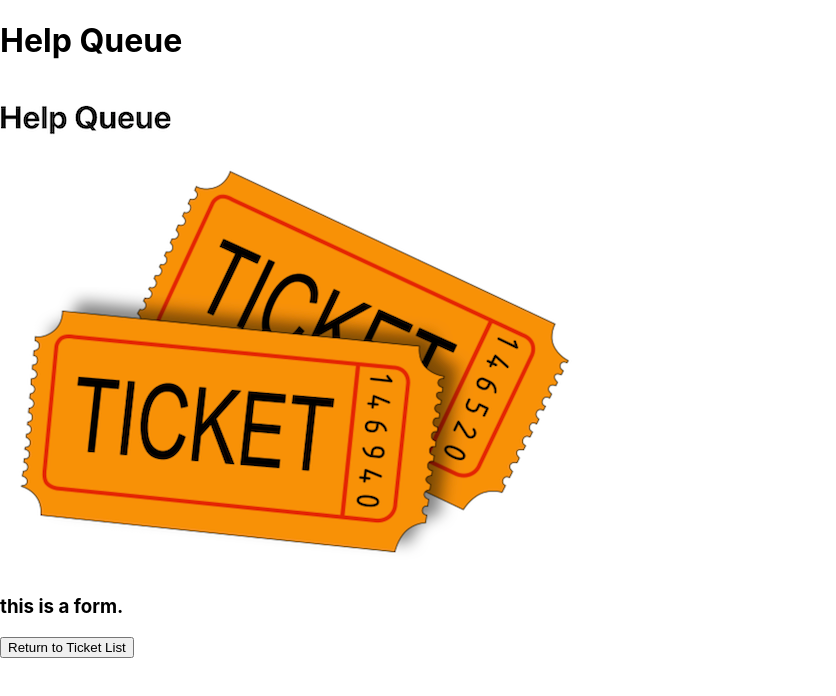
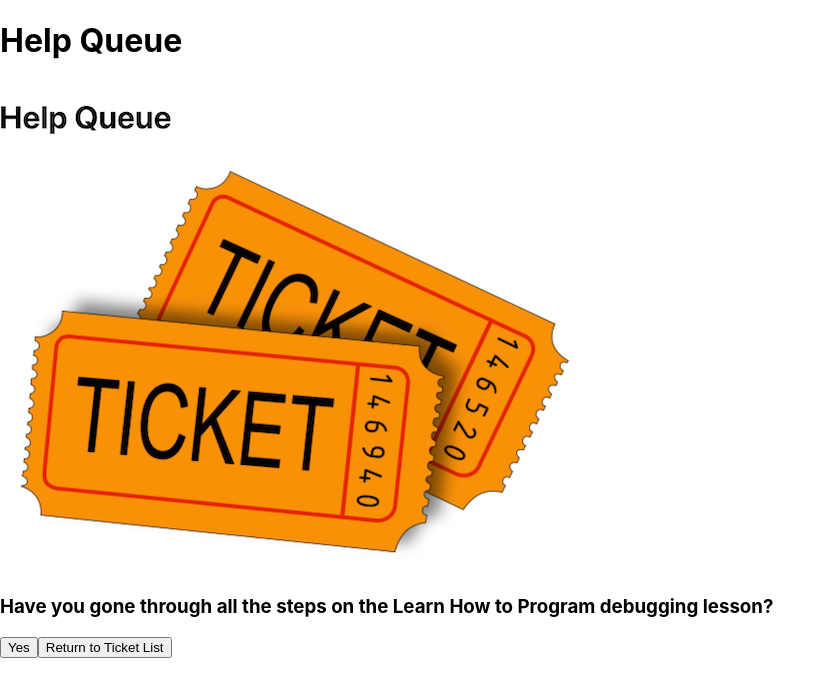
Before and after one commit to Sofacosta/help-queue-shannon, a React (Create React App) app: page / in a window 1280 px wide. Both pictures are taken after a click on the button "Add Ticket". Shown: the top 696 px of the page, without its empty margins (0-836 px from the left). Built offline with nearby package versions, Linux system fonts and the light colour scheme.

Commit message:
working state for question checkpoint pages
Co-authored-by: Sofia Acosta <sofiaacostarascon@gmail.com>

```diff
--- /dev/null
+++ b/src/components/Alert.js
@@ -0,0 +1,11 @@
+import React from "react";
+
+function Alert(props){
+  return(
+    <React.Fragment>
+      <h3>{props.question}</h3>
+    </React.Fragment>
+  );
+}
+
+export default Alert;
--- a/src/components/NewTicketForm.js
+++ b/src/components/NewTicketForm.js
@@ -1,24 +1,62 @@
 import React from "react";
+import Alert from "./Alert"
 
-class NewTicketForm extends  React.Component {
-  constructor (props) {
+class NewTicketForm extends React.Component {
+  constructor(props) {
     super(props);
-    this.state ={
-      debuggingLesson : false,
-      pairHelp : false,
-      documenting : false,
+    this.state = {
+      debuggingLesson: false,
+      pairHelp: false,
+      documenting: false,
     };
+  }
+
+  clickYesDebugging = () => {
+    this.setState(prevState => ({ debuggingLesson: !prevState.debuggingLesson }))
+  }
+
+  clickYesPairHelp = () => {
+    this.setState(prevState => ({ pairHelp: !prevState.pairHelp }))
+  }
+
+  clickYesDocumenting = () => {
+    this.setState(prevState => ({documenting: !prevState.documenting }) )
   }
 
   // create separate components for 3 pages
   render() {
-    return(
-      <React.Fragment>
-        <h3>this is a form.</h3>
-      </React.Fragment>
-    );
-  }
-
+    if (!this.state.debuggingLesson && !this.state.pairHelp && !this.state.documenting) {
+      return (
+        <React.Fragment>
+          <Alert question="Have you gone through all the steps on the Learn How to Program debugging lesson?" />
+          <button onClick={this.clickYesDebugging}>Yes</button>
+        </React.Fragment>
+      );
+    }
+    else if (this.state.debuggingLesson && !this.state.pairHelp && !this.state.documenting ) {
+      return (
+        <React.Fragment>
+          <Alert question="Have you asked another pair for help" />
+          <button onClick={this.clickYesPairHelp}>Yes</button>
+        </React.Fragment>
+      );
+    }
+    else if (this.state.pairHelp && this.state.debuggingLesson && !this.state.documenting) {
+      return (
+        <React.Fragment>
+          <Alert question="Have you spent 15 minutes going through through the problem documenting every step?" />
+          <button onClick={this.clickYesDocumenting}>Yes</button>
+        </React.Fragment>
+      );
+    }
+    else  {
+      return (
+        <React.Fragment>
+          <p>This is a form</p>
+        </React.Fragment>
+      );
+    }
+  };
 }
 
 export default NewTicketForm;
```
